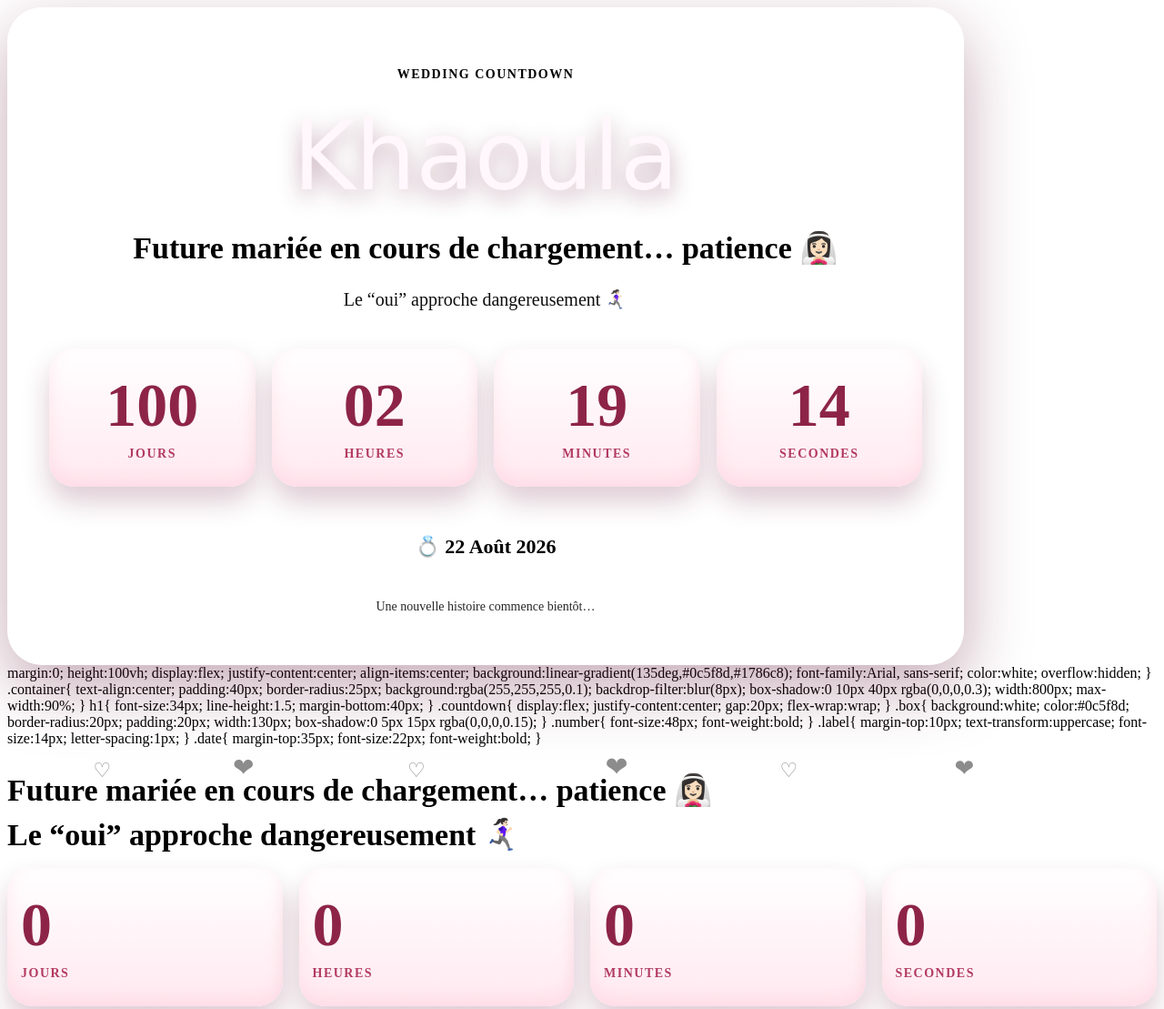
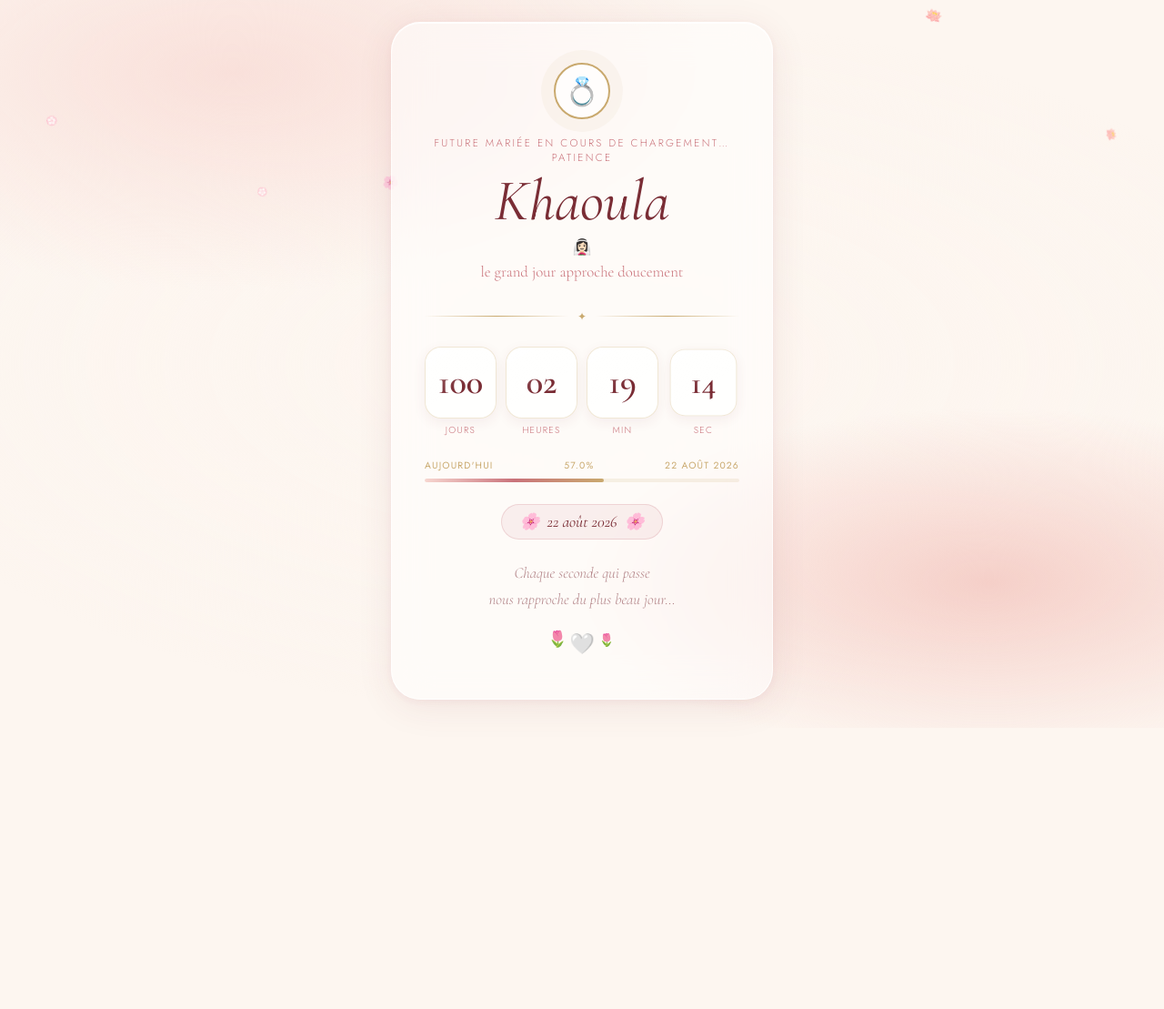
Before and after one commit to saadcanflyy/khaoula-s-wedding-day, a plain HTML site: page index.html in a window 1280 px wide. Shown: the top 1109 px of the page at 91% size. After the commit the page ends 809 px from the top, so only its background shows below. Drawn offline with nearby package versions, Linux system fonts and the light colour scheme.

Commit message:
Update index.html

```diff
--- a/index.html
+++ b/index.html
@@ -1,439 +1,373 @@
-
 <!DOCTYPE html>
 <html lang="fr">
 <head>
-  <meta charset="UTF-8">
-  <meta name="viewport" content="width=device-width, initial-scale=1.0">
-  <title>Wedding Countdown</title>
+  <meta charset="UTF-8"/>
+  <meta name="viewport" content="width=device-width, initial-scale=1.0, maximum-scale=1.0"/>
+  <title>Khaoula 👰🏻‍♀️</title>
+  <link href="https://fonts.googleapis.com/css2?family=Cormorant+Garamond:ital,wght@0,300;0,400;0,600;1,300;1,400&family=Jost:wght@200;300;400&display=swap" rel="stylesheet"/>
+  <style>
+    *, *::before, *::after { margin:0; padding:0; box-sizing:border-box; }
 
-  <style>
-    body{<!DOCTYPE html>
-<html lang="fr">
-<head>
-  <meta charset="UTF-8" />
-  <meta name="viewport" content="width=device-width, initial-scale=1.0" />
-  <title>Khaoula's Wedding Countdown</title>
+    :root {
+      --blush:  #f7d6d0;
+      --rose:   #c9727a;
+      --deep:   #7a2d35;
+      --gold:   #c9a96e;
+      --cream:  #fdf6f0;
+      --text:   #3a1a1e;
+      --glass:  rgba(255,255,255,0.55);
+    }
 
-  <link href="https://fonts.googleapis.com/css2?family=Great+Vibes&family=Poppins:wght@300;400;500;600;700&display=swap" rel="stylesheet">
-
-  <style>
-    * {
-      margin: 0;
-      padding: 0;
-      box-sizing: border-box;
-    }
+    html { height: 100%; }
 
     body {
       min-height: 100vh;
-      overflow: hidden;
-      font-family: "Poppins", sans-serif;
-      color: #fff;
-      background:
-        radial-gradient(circle at top left, rgba(255, 214, 232, 0.9), transparent 35%),
-        radial-gradient(circle at bottom right, rgba(255, 190, 210, 0.8), transparent 40%),
-        linear-gradient(135deg, #7b1e3c, #c64b6c, #f3b6c8);
+      min-height: 100dvh;
+      background: var(--cream);
+      font-family: 'Jost', sans-serif;
+      color: var(--text);
       display: flex;
+      flex-direction: column;
       align-items: center;
       justify-content: center;
-      padding: 20px;
+      overflow-x: hidden;
+      position: relative;
+      padding: 24px 16px 40px;
     }
 
-    .sparkles {
+    body::before {
+      content: '';
+      position: fixed;
+      inset: 0;
+      background:
+        radial-gradient(ellipse 70% 50% at 20% 10%,  #f9e0da 0%, transparent 60%),
+        radial-gradient(ellipse 60% 40% at 85% 80%,  #f5cfc8 0%, transparent 60%),
+        radial-gradient(ellipse 80% 60% at 50% 50%,  #fdf6f0 0%, transparent 80%);
+      z-index: 0;
+    }
+
+    /* ── Petals ── */
+    #petals {
       position: fixed;
       inset: 0;
       pointer-events: none;
-      background-image:
-        radial-gradient(circle, rgba(255,255,255,0.9) 1px, transparent 1.5px),
-        radial-gradient(circle, rgba(255,255,255,0.55) 1px, transparent 1.5px);
-      background-size: 70px 70px, 120px 120px;
-      animation: sparkleMove 18s linear infinite;
-      opacity: 0.55;
+      z-index: 1;
+      overflow: hidden;
+    }
+    .petal {
+      position: absolute;
+      top: -50px;
+      opacity: 0;
+      animation: fall linear infinite;
+    }
+    @keyframes fall {
+      0%   { transform: translateY(0)     rotate(0deg)   scale(1);   opacity: 0; }
+      6%   { opacity: 0.7; }
+      90%  { opacity: 0.4; }
+      100% { transform: translateY(110vh) rotate(360deg) scale(0.6); opacity: 0; }
     }
 
-    @keyframes sparkleMove {
-      from { transform: translateY(0); }
-      to { transform: translateY(-120px); }
-    }
-
-    .hearts span {
-      position: fixed;
-      bottom: -60px;
-      font-size: 22px;
-      opacity: 0.45;
-      animation: floatUp 10s linear infinite;
-    }
-
-    .hearts span:nth-child(1) { left: 8%; animation-delay: 0s; }
-    .hearts span:nth-child(2) { left: 20%; animation-delay: 2s; font-size: 28px; }
-    .hearts span:nth-child(3) { left: 35%; animation-delay: 4s; }
-    .hearts span:nth-child(4) { left: 52%; animation-delay: 1s; font-size: 30px; }
-    .hearts span:nth-child(5) { left: 67%; animation-delay: 3s; }
-    .hearts span:nth-child(6) { left: 82%; animation-delay: 5s; font-size: 26px; }
-
-    @keyframes floatUp {
-      0% { transform: translateY(0) scale(1); opacity: 0; }
-      15% { opacity: 0.55; }
-      100% { transform: translateY(-110vh) scale(1.5); opacity: 0; }
-    }
-
+    /* ── Card ── */
     .card {
       position: relative;
       z-index: 2;
-      width: min(960px, 95vw);
-      padding: 55px 45px;
+      width: 100%;
+      max-width: 420px;
+      background: var(--glass);
+      backdrop-filter: blur(20px);
+      -webkit-backdrop-filter: blur(20px);
+      border: 1px solid rgba(255,255,255,0.75);
+      border-radius: 32px;
+      padding: clamp(28px, 8vw, 44px) clamp(20px, 6vw, 36px) clamp(32px, 9vw, 48px);
       text-align: center;
-      border-radius: 38px;
-      background: rgba(255, 255, 255, 0.18);
-      border: 1px solid rgba(255, 255, 255, 0.35);
-      backdrop-filter: blur(18px);
       box-shadow:
-        0 25px 70px rgba(91, 14, 45, 0.35),
-        inset 0 0 40px rgba(255, 255, 255, 0.08);
-      animation: fadeIn 1.2s ease both;
+        0 8px 40px rgba(122,45,53,0.09),
+        0 2px 8px  rgba(201,114,122,0.08),
+        inset 0 1px 0 rgba(255,255,255,0.9);
+      animation: rise 1.1s cubic-bezier(.22,1,.36,1) both;
+    }
+    @keyframes rise {
+      from { opacity:0; transform: translateY(40px) scale(0.96); }
+      to   { opacity:1; transform: translateY(0)    scale(1);    }
     }
 
-    @keyframes fadeIn {
-      from { opacity: 0; transform: translateY(25px); }
-      to { opacity: 1; transform: translateY(0); }
+    /* ── Ring icon ── */
+    .ring-wrap { display:flex; justify-content:center; margin-bottom: 18px; }
+    .ring {
+      width: 62px; height: 62px;
+      border-radius: 50%;
+      border: 2px solid var(--gold);
+      display: flex; align-items: center; justify-content: center;
+      font-size: 1.9rem;
+      background: rgba(255,255,255,0.65);
+      box-shadow: 0 0 0 7px rgba(201,169,110,0.13);
+      animation: pulse 3s ease-in-out infinite;
+    }
+    @keyframes pulse {
+      0%,100% { box-shadow: 0 0 0 7px rgba(201,169,110,0.13); }
+      50%      { box-shadow: 0 0 0 16px rgba(201,169,110,0.05); }
     }
 
-    .badge {
-      display: inline-block;
-      padding: 10px 22px;
-      margin-bottom: 20px;
-      border-radius: 999px;
-      background: rgba(255,255,255,0.25);
-      font-size: 14px;
-      letter-spacing: 1.5px;
+    /* ── Text ── */
+    .eyebrow {
+      font-weight: 300;
+      font-size: clamp(0.6rem, 2.4vw, 0.72rem);
+      letter-spacing: 0.2em;
       text-transform: uppercase;
-      font-weight: 600;
+      color: var(--rose);
+      margin-bottom: 8px;
+      opacity: 0; animation: fadein 0.8s 0.4s forwards;
+    }
+    .name {
+      font-family: 'Cormorant Garamond', serif;
+      font-weight: 400;
+      font-style: italic;
+      font-size: clamp(2.8rem, 14vw, 4rem);
+      line-height: 1;
+      color: var(--deep);
+      margin-bottom: 6px;
+      opacity: 0; animation: fadein 0.9s 0.55s forwards;
+    }
+    .subtitle {
+      font-family: 'Cormorant Garamond', serif;
+      font-weight: 300;
+      font-size: clamp(0.85rem, 3.8vw, 1.05rem);
+      color: var(--rose);
+      line-height: 1.6;
+      margin-bottom: 26px;
+      opacity: 0; animation: fadein 0.9s 0.7s forwards;
+    }
+    @keyframes fadein {
+      from { opacity:0; transform:translateY(10px); }
+      to   { opacity:1; transform:translateY(0); }
     }
 
-    .names {
-      font-family: "Great Vibes", cursive;
-      font-size: clamp(56px, 9vw, 105px);
-      line-height: 1;
-      color: #fff7fb;
-      text-shadow: 0 8px 25px rgba(90, 8, 45, 0.35);
-      margin-bottom: 18px;
+    /* ── Divider ── */
+    .divider {
+      display: flex; align-items: center; gap: 10px;
+      margin-bottom: 24px;
+      opacity: 0; animation: fadein 0.8s 0.85s forwards;
     }
+    .divider::before, .divider::after {
+      content: ''; flex: 1; height: 1px;
+      background: linear-gradient(to right, transparent, var(--gold), transparent);
+    }
+    .divider span { font-size: 0.75rem; color: var(--gold); }
 
-    h1 {
-      font-size: clamp(22px, 3vw, 34px);
-      font-weight: 700;
-      line-height: 1.45;
-      margin-bottom: 12px;
-    }
-
-    .subtitle {
-      font-size: clamp(15px, 2vw, 20px);
-      opacity: 0.95;
-      margin-bottom: 42px;
-      font-weight: 400;
-    }
-
+    /* ── Countdown ── */
     .countdown {
       display: grid;
       grid-template-columns: repeat(4, 1fr);
-      gap: 18px;
-      margin-bottom: 38px;
+      gap: clamp(6px, 2vw, 10px);
+      margin-bottom: 24px;
+      opacity: 0; animation: fadein 0.9s 1s forwards;
+    }
+    .unit { display:flex; flex-direction:column; align-items:center; gap:5px; }
+    .box {
+      width: 100%;
+      aspect-ratio: 1;
+      background: rgba(255,255,255,0.8);
+      border: 1px solid rgba(201,169,110,0.28);
+      border-radius: clamp(12px, 4vw, 18px);
+      display: flex; align-items: center; justify-content: center;
+      font-family: 'Cormorant Garamond', serif;
+      font-weight: 600;
+      font-size: clamp(1.5rem, 8vw, 2.4rem);
+      color: var(--deep);
+      box-shadow:
+        0 4px 14px rgba(122,45,53,0.07),
+        inset 0 1px 0 rgba(255,255,255,0.95);
+      position: relative; overflow: hidden;
+    }
+    .box::after {
+      content: '';
+      position: absolute; inset: 0;
+      background: linear-gradient(150deg, rgba(255,255,255,0.45) 0%, transparent 55%);
+      pointer-events: none;
+    }
+    .box.tick { animation: tickanim 0.28s cubic-bezier(.36,.07,.19,.97); }
+    @keyframes tickanim {
+      0%  { transform: scale(1); }
+      30% { transform: scale(0.92); }
+      70% { transform: scale(1.05); }
+      100%{ transform: scale(1); }
+    }
+    .label {
+      font-weight: 300;
+      font-size: clamp(0.52rem, 2vw, 0.63rem);
+      letter-spacing: 0.13em;
+      text-transform: uppercase;
+      color: var(--rose);
     }
 
-    .box {
-      padding: 28px 15px;
-      border-radius: 28px;
-      background: linear-gradient(180deg, #fff, #ffe9f0);
-      color: #8d2448;
-      box-shadow:
-        0 16px 30px rgba(102, 20, 56, 0.22),
-        inset 0 -8px 18px rgba(255, 180, 205, 0.25);
-      transform: translateY(0);
-      transition: 0.3s ease;
+    /* ── Progress ── */
+    .progress-wrap {
+      margin-bottom: 24px;
+      opacity: 0; animation: fadein 0.8s 1.15s forwards;
+    }
+    .progress-label {
+      display: flex; justify-content: space-between;
+      font-size: clamp(0.55rem, 2vw, 0.65rem);
+      letter-spacing: 0.11em;
+      text-transform: uppercase;
+      color: var(--gold);
+      margin-bottom: 7px;
+    }
+    .progress-track {
+      height: 4px;
+      background: rgba(201,169,110,0.15);
+      border-radius: 99px;
+      overflow: hidden;
+    }
+    .progress-fill {
+      height: 100%;
+      background: linear-gradient(90deg, var(--blush), var(--rose), var(--gold));
+      border-radius: 99px;
+      transition: width 1s ease;
     }
 
-    .box:hover {
-      transform: translateY(-8px);
+    /* ── Date pill ── */
+    .date-pill {
+      display: inline-flex; align-items: center; gap: 8px;
+      background: rgba(201,114,122,0.09);
+      border: 1px solid rgba(201,114,122,0.22);
+      border-radius: 99px;
+      padding: 8px 20px;
+      font-family: 'Cormorant Garamond', serif;
+      font-size: clamp(0.9rem, 4vw, 1.1rem);
+      font-style: italic;
+      color: var(--deep);
+      margin-bottom: 22px;
+      opacity: 0; animation: fadein 0.8s 1.3s forwards;
     }
 
-    .number {
-      font-size: clamp(38px, 6vw, 68px);
-      font-weight: 700;
-      line-height: 1;
+    /* ── Footer ── */
+    .footer-msg {
+      font-family: 'Cormorant Garamond', serif;
+      font-weight: 300;
+      font-style: italic;
+      font-size: clamp(0.88rem, 3.6vw, 1.05rem);
+      color: rgba(122,45,53,0.58);
+      line-height: 1.75;
+      opacity: 0; animation: fadein 0.8s 1.5s forwards;
     }
 
-    .label {
-      margin-top: 12px;
-      font-size: 14px;
-      font-weight: 600;
-      letter-spacing: 1.5px;
-      text-transform: uppercase;
-      color: #b23a61;
+    /* ── Hearts ── */
+    .hearts {
+      display: flex; justify-content: center; gap: 8px;
+      margin-top: 20px;
+      opacity: 0; animation: fadein 0.8s 1.7s forwards;
     }
-
-    .date {
-      display: inline-flex;
-      align-items: center;
-      gap: 10px;
-      padding: 15px 26px;
-      border-radius: 999px;
-      background: rgba(255,255,255,0.22);
-      font-size: clamp(16px, 2vw, 22px);
-      font-weight: 600;
-      box-shadow: inset 0 0 20px rgba(255,255,255,0.08);
-    }
-
-    .footer {
-      margin-top: 30px;
-      font-size: 14px;
-      opacity: 0.85;
-    }
-
-    @media (max-width: 720px) {
-      body {
-        overflow-y: auto;
-      }
-
-      .card {
-        padding: 38px 22px;
-      }
-
-      .countdown {
-        grid-template-columns: repeat(2, 1fr);
-      }
-
-      .box {
-        padding: 24px 10px;
-      }
-    }
-
-    @media (max-width: 420px) {
-      .countdown {
-        gap: 12px;
-      }
-
-      .label {
-        font-size: 12px;
-      }
-    }
-  </style>
-</head>
-
-<body>
-
-  <div class="sparkles"></div>
-
-  <div class="hearts">
-    <span>♡</span>
-    <span>❤</span>
-    <span>♡</span>
-    <span>❤</span>
-    <span>♡</span>
-    <span>❤</span>
-  </div>
-
-  <main class="card">
-    <div class="badge">Wedding Countdown</div>
-
-    <div class="names">Khaoula</div>
-
-    <h1>
-      Future mariée en cours de chargement… patience 👰🏻‍♀️
-    </h1>
-
-    <p class="subtitle">
-      Le “oui” approche dangereusement 🏃🏻‍♀️‍➡️
-    </p>
-
-    <section class="countdown">
-      <div class="box">
-        <div class="number" id="days">00</div>
-        <div class="label">Jours</div>
-      </div>
-
-      <div class="box">
-        <div class="number" id="hours">00</div>
-        <div class="label">Heures</div>
-      </div>
-
-      <div class="box">
-        <div class="number" id="minutes">00</div>
-        <div class="label">Minutes</div>
-      </div>
-
-      <div class="box">
-        <div class="number" id="seconds">00</div>
-        <div class="label">Secondes</div>
-      </div>
-    </section>
-
-    <div class="date">💍 22 Août 2026</div>
-
-    <div class="footer">
-      Une nouvelle histoire commence bientôt…
-    </div>
-  </main>
-
-  <script>
-    const targetDate = new Date("2026-08-22T00:00:00").getTime();
-
-    function updateCountdown() {
-      const now = new Date().getTime();
-      const distance = targetDate - now;
-
-      if (distance <= 0) {
-        document.querySelector(".countdown").innerHTML = `
-          <div class="box" style="grid-column: 1 / -1;">
-            <div class="number">💍</div>
-            <div class="label">C’est le grand jour !</div>
-          </div>
-        `;
-        return;
-      }
-
-      const days = Math.floor(distance / (1000 * 60 * 60 * 24));
-      const hours = Math.floor((distance % (1000 * 60 * 60 * 24)) / (1000 * 60 * 60));
-      const minutes = Math.floor((distance % (1000 * 60 * 60)) / (1000 * 60));
-      const seconds = Math.floor((distance % (1000 * 60)) / 1000);
-
-      document.getElementById("days").innerText = days;
-      document.getElementById("hours").innerText = String(hours).padStart(2, "0");
-      document.getElementById("minutes").innerText = String(minutes).padStart(2, "0");
-      document.getElementById("seconds").innerText = String(seconds).padStart(2, "0");
-    }
-
-    updateCountdown();
-    setInterval(updateCountdown, 1000);
-  </script>
-
-</body>
-</html>
-      margin:0;
-      height:100vh;
-      display:flex;
-      justify-content:center;
-      align-items:center;
-      background:linear-gradient(135deg,#0c5f8d,#1786c8);
-      font-family:Arial, sans-serif;
-      color:white;
-      overflow:hidden;
-    }
-
-    .container{
-      text-align:center;
-      padding:40px;
-      border-radius:25px;
-      background:rgba(255,255,255,0.1);
-      backdrop-filter:blur(8px);
-      box-shadow:0 10px 40px rgba(0,0,0,0.3);
-      width:800px;
-      max-width:90%;
-    }
-
-    h1{
-      font-size:34px;
-      line-height:1.5;
-      margin-bottom:40px;
-    }
-
-    .countdown{
-      display:flex;
-      justify-content:center;
-      gap:20px;
-      flex-wrap:wrap;
-    }
-
-    .box{
-      background:white;
-      color:#0c5f8d;
-      border-radius:20px;
-      padding:20px;
-      width:130px;
-      box-shadow:0 5px 15px rgba(0,0,0,0.15);
-    }
-
-    .number{
-      font-size:48px;
-      font-weight:bold;
-    }
-
-    .label{
-      margin-top:10px;
-      text-transform:uppercase;
-      font-size:14px;
-      letter-spacing:1px;
-    }
-
-    .date{
-      margin-top:35px;
-      font-size:22px;
-      font-weight:bold;
+    .hearts span { animation: hb 2s ease-in-out infinite; font-size: 0.8rem; }
+    .hearts span:nth-child(2) { animation-delay:0.35s; font-size: 1.1rem; }
+    .hearts span:nth-child(3) { animation-delay:0.7s; }
+    @keyframes hb {
+      0%,100% { transform: scale(1); }
+      50%      { transform: scale(1.35); }
     }
   </style>
 </head>
 <body>
 
-<div class="container">
+<div id="petals"></div>
 
-  <h1>
-    Future mariée en cours de chargement… patience 👰🏻‍♀️ <br>
-    Le “oui” approche dangereusement 🏃🏻‍♀️‍➡️
-  </h1>
+<div class="card">
+  <div class="ring-wrap"><div class="ring">💍</div></div>
+
+  <p class="eyebrow">Future mariée en cours de chargement… patience</p>
+  <h1 class="name">Khaoula</h1>
+  <p class="subtitle">👰🏻‍♀️<br>le grand jour approche doucement</p>
+
+  <div class="divider"><span>✦</span></div>
 
   <div class="countdown">
-
-    <div class="box">
-      <div class="number" id="days">0</div>
-      <div class="label">Jours</div>
-    </div>
-
-    <div class="box">
-      <div class="number" id="hours">0</div>
-      <div class="label">Heures</div>
-    </div>
-
-    <div class="box">
-      <div class="number" id="minutes">0</div>
-      <div class="label">Minutes</div>
-    </div>
-
-    <div class="box">
-      <div class="number" id="seconds">0</div>
-      <div class="label">Secondes</div>
-    </div>
-
+    <div class="unit"><div class="box" id="d">000</div><div class="label">jours</div></div>
+    <div class="unit"><div class="box" id="h">00</div><div class="label">heures</div></div>
+    <div class="unit"><div class="box" id="m">00</div><div class="label">min</div></div>
+    <div class="unit"><div class="box" id="s">00</div><div class="label">sec</div></div>
   </div>
 
-  <div class="date">
-    22 Août 2026
+  <div class="progress-wrap">
+    <div class="progress-label">
+      <span>aujourd'hui</span>
+      <span id="pct">0%</span>
+      <span>22 août 2026</span>
+    </div>
+    <div class="progress-track">
+      <div class="progress-fill" id="bar" style="width:0%"></div>
+    </div>
   </div>
 
+  <div class="date-pill"><span>🌸</span> 22 août 2026 <span>🌸</span></div>
+
+  <p class="footer-msg">Chaque seconde qui passe<br>nous rapproche du plus beau jour…</p>
+
+  <div class="hearts">
+    <span>🌷</span><span>🤍</span><span>🌷</span>
+  </div>
 </div>
 
 <script>
+  // Petals
+  const PETALS = ['🌸','🌷','✿','🪷','💮'];
+  const canvas = document.getElementById('petals');
+  for (let i = 0; i < 20; i++) {
+    const p = document.createElement('div');
+    p.className = 'petal';
+    p.textContent = PETALS[i % PETALS.length];
+    p.style.left             = Math.random() * 100 + 'vw';
+    p.style.fontSize         = (0.65 + Math.random() * 0.75) + 'rem';
+    p.style.animationDuration  = (7 + Math.random() * 9) + 's';
+    p.style.animationDelay     = (Math.random() * 14) + 's';
+    canvas.appendChild(p);
+  }
 
-const targetDate = new Date("2026-08-22T00:00:00").getTime();
+  // Countdown
+  const TARGET = new Date('2026-08-22T00:00:00');
+  const START  = new Date('2026-01-01T00:00:00');
 
-function updateCountdown() {
+  const dEl = document.getElementById('d');
+  const hEl = document.getElementById('h');
+  const mEl = document.getElementById('m');
+  const sEl = document.getElementById('s');
+  const bar = document.getElementById('bar');
+  const pct = document.getElementById('pct');
+  let prev = {d:'',h:'',m:'',s:''};
 
-  const now = new Date().getTime();
-  const distance = targetDate - now;
+  function pad(n, len=2) { return String(n).padStart(len,'0'); }
 
-  const days = Math.floor(distance / (1000 * 60 * 60 * 24));
-  const hours = Math.floor((distance % (1000 * 60 * 60 * 24)) / (1000 * 60 * 60));
-  const minutes = Math.floor((distance % (1000 * 60 * 60)) / (1000 * 60));
-  const seconds = Math.floor((distance % (1000 * 60)) / 1000);
+  function tick(el, val, key) {
+    if (val !== prev[key]) {
+      el.textContent = val;
+      el.classList.remove('tick');
+      void el.offsetWidth;
+      el.classList.add('tick');
+      prev[key] = val;
+    }
+  }
 
-  document.getElementById("days").innerText = days;
-  document.getElementById("hours").innerText = hours;
-  document.getElementById("minutes").innerText = minutes;
-  document.getElementById("seconds").innerText = seconds;
-}
+  function update() {
+    const now  = new Date();
+    const diff = TARGET - now;
+    if (diff <= 0) {
+      ['000','00','00','00'].forEach((v,i) => [dEl,hEl,mEl,sEl][i].textContent = v);
+      bar.style.width = '100%'; pct.textContent = '100%'; return;
+    }
+    const days  = Math.floor(diff / 86400000);
+    const hours = Math.floor((diff % 86400000) / 3600000);
+    const mins  = Math.floor((diff % 3600000)  / 60000);
+    const secs  = Math.floor((diff % 60000)    / 1000);
+    tick(dEl, pad(days,3), 'd');
+    tick(hEl, pad(hours),  'h');
+    tick(mEl, pad(mins),   'm');
+    tick(sEl, pad(secs),   's');
+    const p = Math.max(0, Math.min(100, ((now - START) / (TARGET - START)) * 100));
+    bar.style.width   = p.toFixed(2) + '%';
+    pct.textContent   = p.toFixed(1) + '%';
+  }
 
-updateCountdown();
-
-setInterval(updateCountdown, 1000);
-
+  update();
+  setInterval(update, 1000);
 </script>
-
 </body>
 </html>
```
